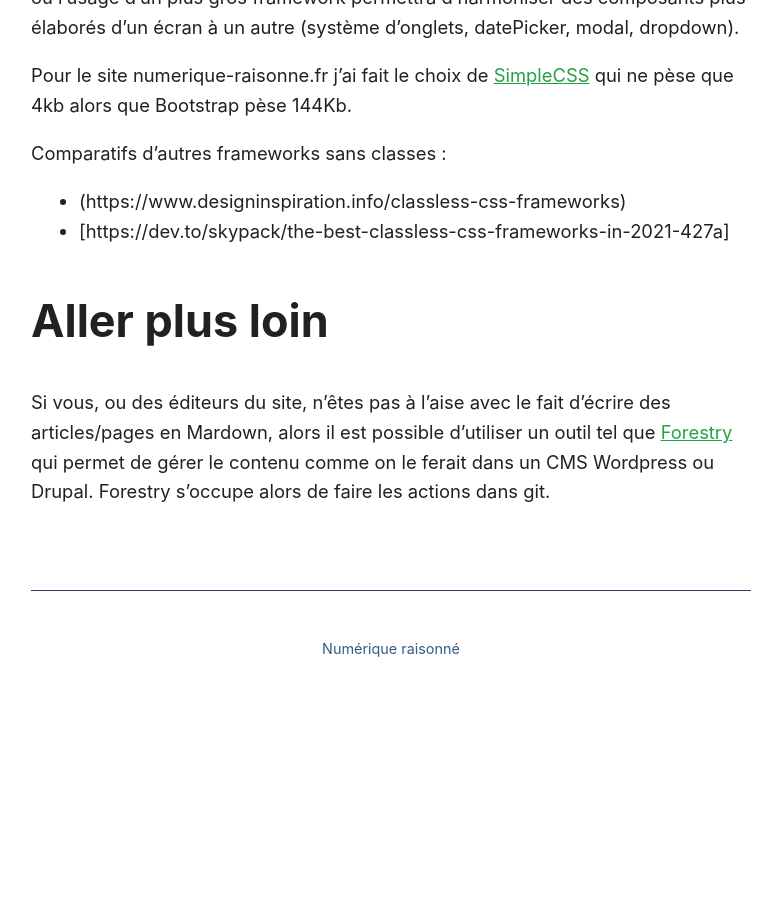
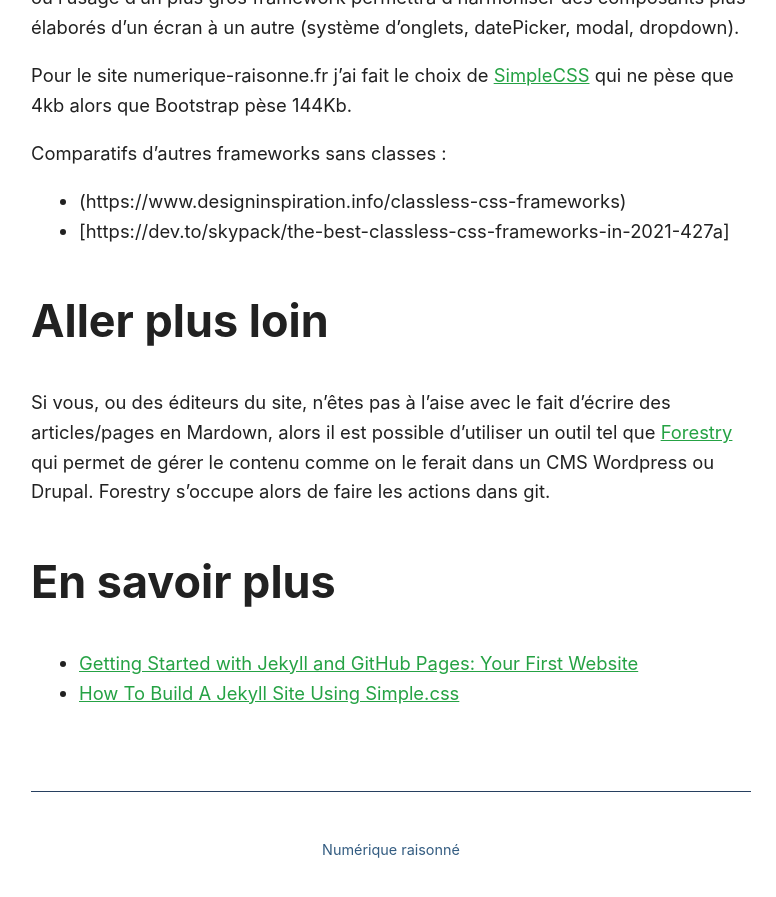
Before and after one commit to Slandais/slandais.github.io, a Jekyll site: the page built from _posts/2021-03-14-commentEstFaitCeSite.md, in a window 1280 px wide and 900 px high, scrolled down 2383 px. Shown: the top 897 px of the window, without its empty margins (249-1025 px from the left). Built offline with Jekyll 4.4.1, drawn with Linux system fonts in a browser that asks for light colours; before the commit the page ends 3082 px from its top, so only the background shows below that.

Commit message:
Update 2021-03-14-commentEstFaitCeSite.md

```diff
--- a/_posts/2021-03-14-commentEstFaitCeSite.md
+++ b/_posts/2021-03-14-commentEstFaitCeSite.md
@@ -54,3 +54,8 @@ Comparatifs d'autres frameworks sans classes :
 
 Si vous, ou des éditeurs du site, n'êtes pas à l'aise avec le fait d'écrire des articles/pages en Mardown, alors il est possible d'utiliser un outil tel que [Forestry](https://forestry.io/) qui permet de gérer le contenu comme on le ferait dans un CMS Wordpress ou Drupal.
 Forestry s'occupe alors de faire les actions dans git.
+
+# En savoir plus
+
+* [Getting Started with Jekyll and GitHub Pages: Your First Website](https://www.aleksandrhovhannisyan.com/blog/getting-started-with-jekyll-and-github-pages/)
+* [How To Build A Jekyll Site Using Simple.css](https://kevq.uk/how-to-build-jekyll-site-simple-css/)
```
